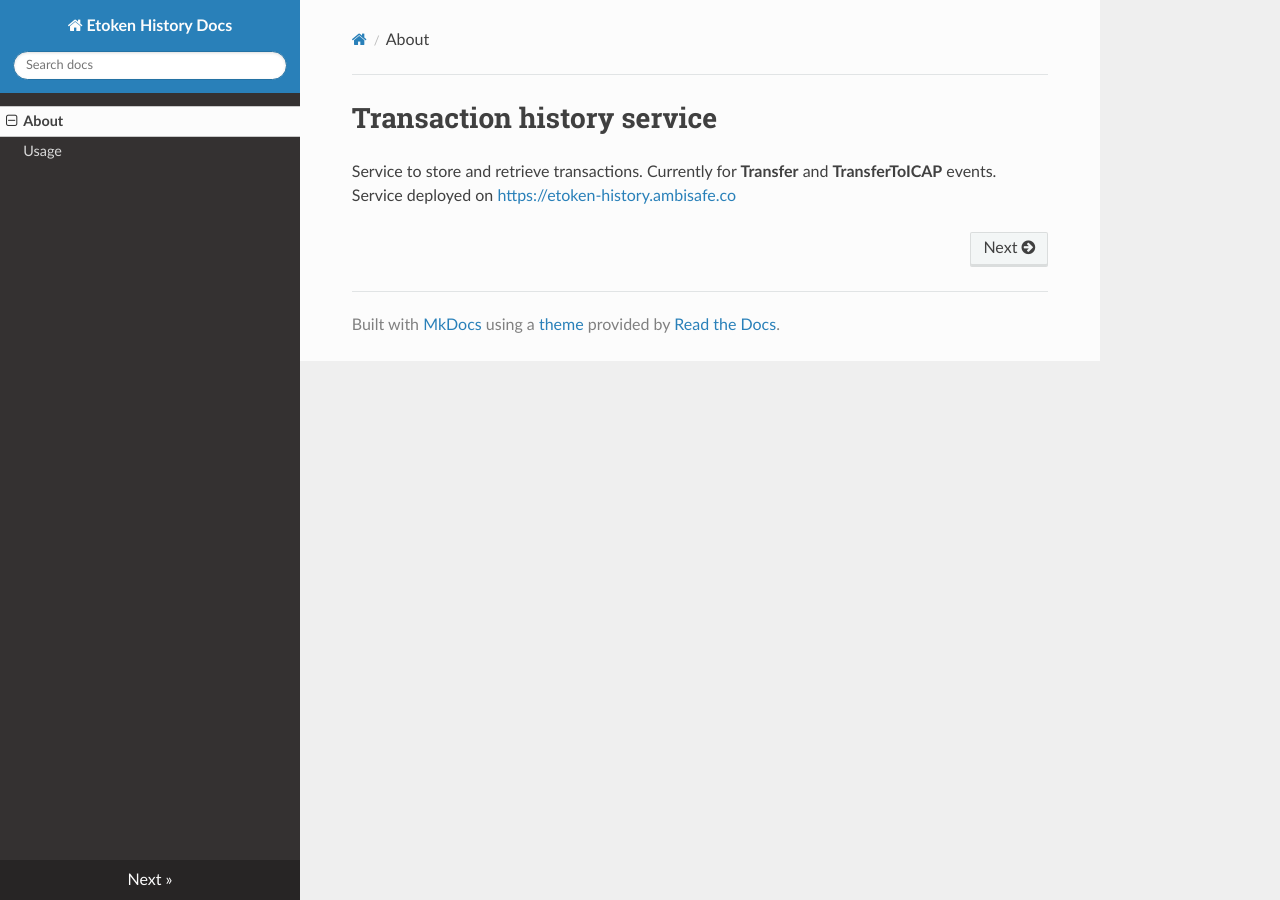
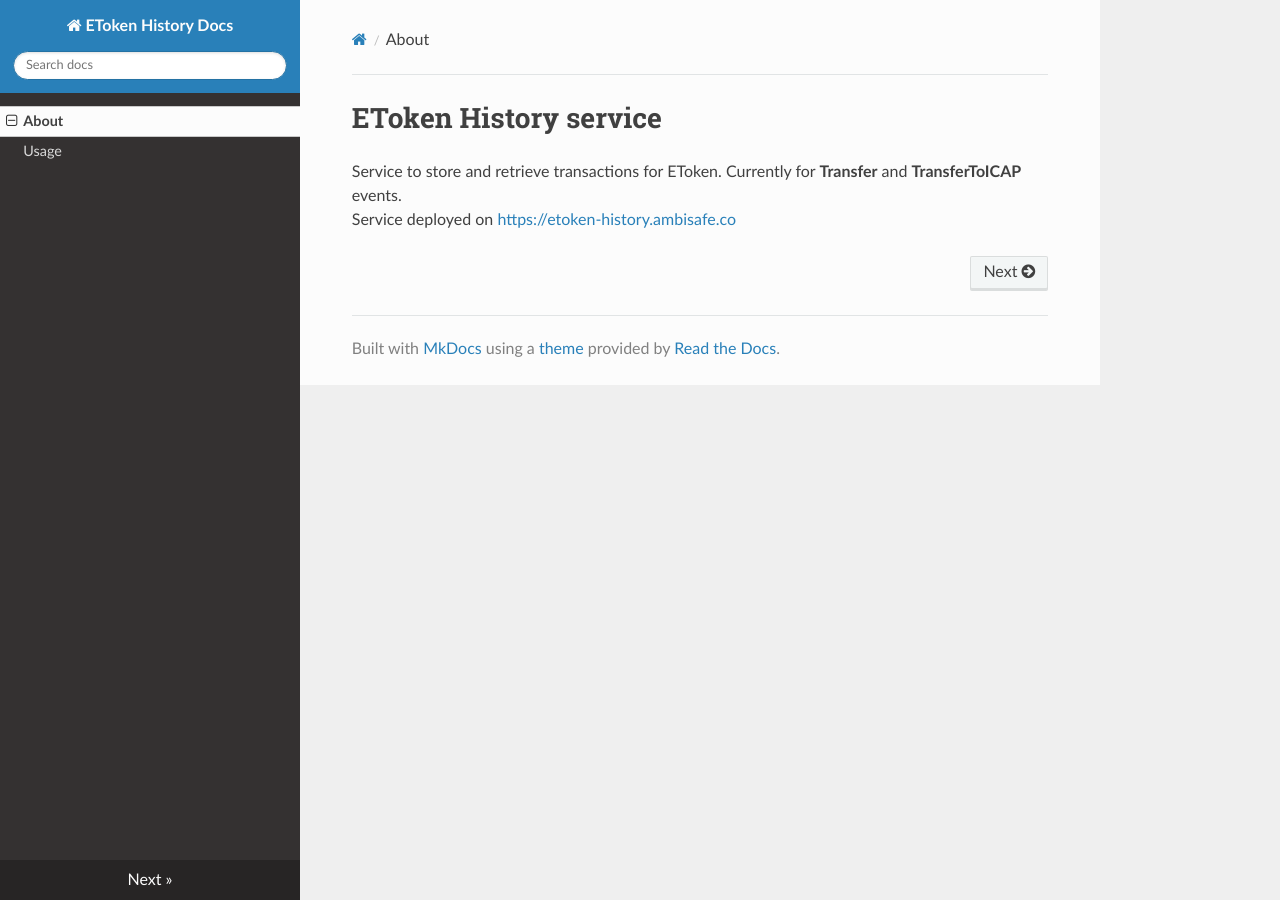
Before and after one commit to Ambisafe/etoken-history-doc, an MkDocs documentation site: the page built from docs/index.md, in a window 1280 px wide. Built offline with MkDocs 1.6.1, drawn with Linux system fonts in a browser that asks for light colours; nearby versions of some CDN libraries; old or Windows-style settings are respelled for this version of MkDocs.

Commit message:
Changed name to EToken History

```diff
--- a/docs/index.md
+++ b/docs/index.md
@@ -1,3 +1,3 @@
-# Transaction history service
-Service to store and retrieve transactions. Currently for **Transfer** and **TransferToICAP** events.
+# EToken History service
+Service to store and retrieve transactions for EToken. Currently for **Transfer** and **TransferToICAP** events.
 <br>Service deployed on <https://etoken-history.ambisafe.co>
--- a/mkdocs.yml
+++ b/mkdocs.yml
@@ -1,4 +1,4 @@
-site_name: Etoken History Docs
+site_name: EToken History Docs
 theme: readthedocs
 
 pages:
```
